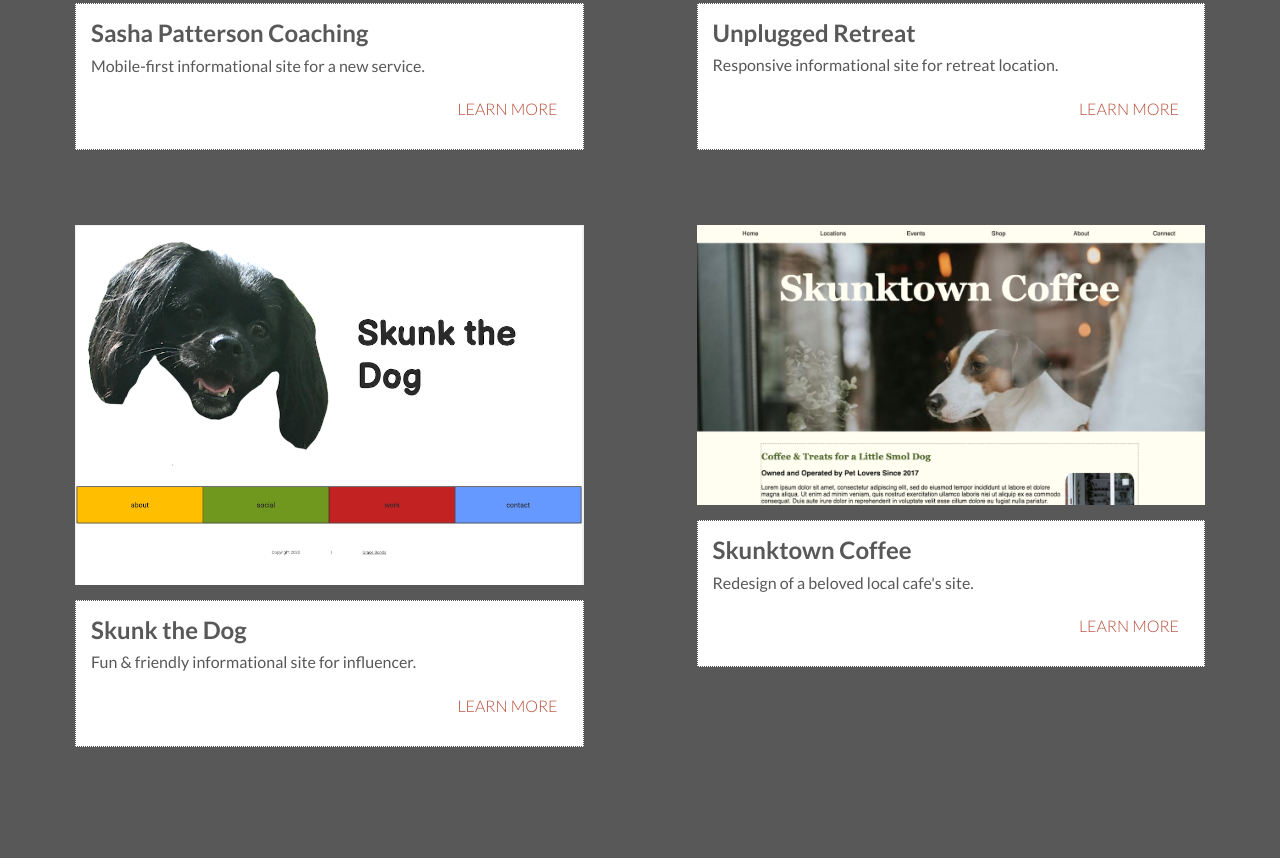
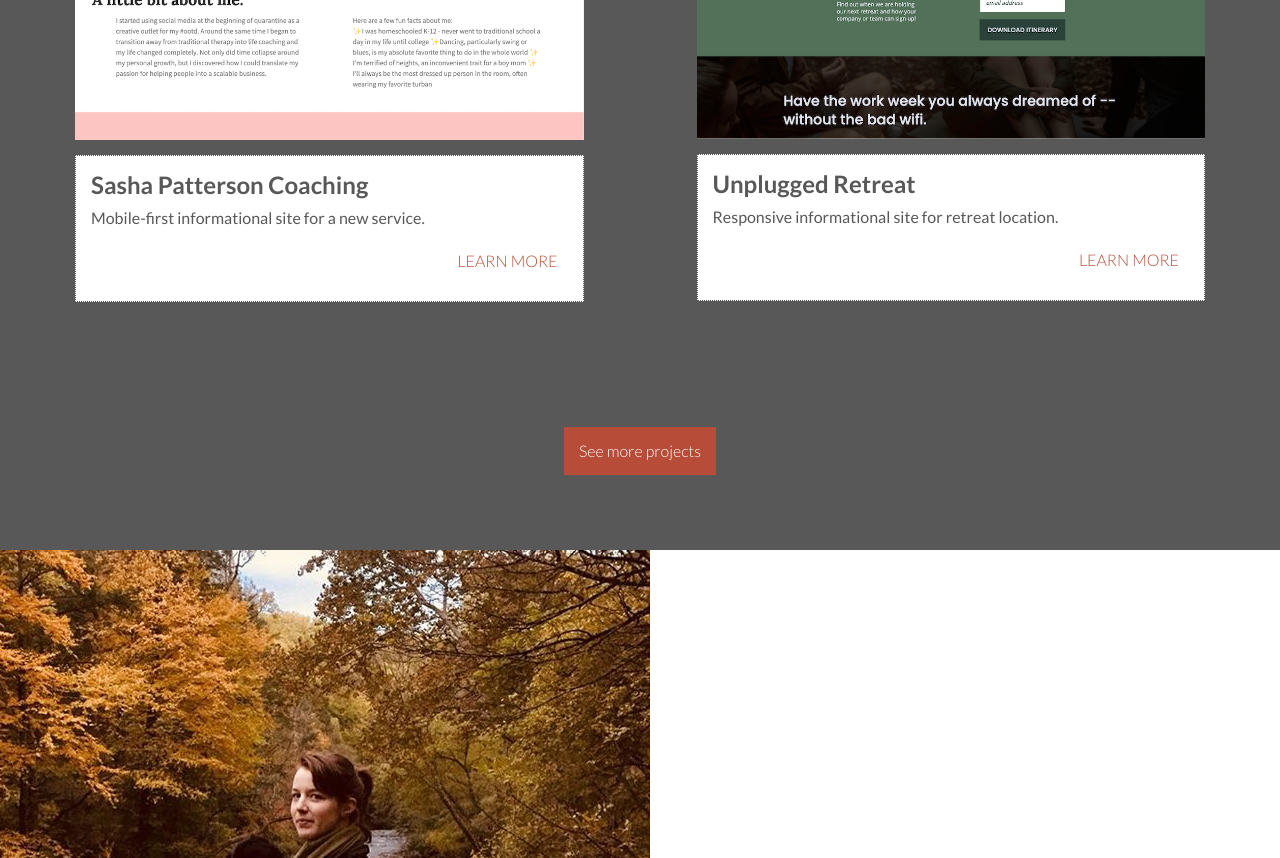
Before and after one commit to gbonds/portfolio-website-v2, a website built with Parcel: page index.html in a window 1280 px wide. Shown: the part 1942-2800 px from the top of the page. Built offline with nearby package versions, Linux system fonts and the light colour scheme.

Commit message:
Updated favicons to coffee cup image

```diff
--- a/index.html
+++ b/index.html
@@ -12,10 +12,13 @@
   <meta property="og:url" content="">
   <meta property="og:image" content="">
 
-  <link rel="manifest" href="site.webmanifest">
-  <link rel="apple-touch-icon" href="coffee_transparentbg.png">
-  <!-- Place favicon.ico in the root directory -->
+  <!-- Favicon -->
+  <link rel="apple-touch-icon" sizes="180x180" href="/apple-touch-icon.png">
+  <link rel="icon" type="image/png" sizes="32x32" href="/favicon-32x32.png">
+  <link rel="icon" type="image/png" sizes="16x16" href="/favicon-16x16.png">
+  <link rel="manifest" href="/site.webmanifest">
 
+  <!-- Stylesheets -->
   <link rel="stylesheet" href="css/normalize.css">
   <link rel="stylesheet" href="css/main.css">
 
@@ -39,9 +42,11 @@
         <li>
           <a href="#work-section">Work</a>
         </li>
+        <!-- HIDING TESTIMONIALS
         <li>
           <a href="#testimonials-section">Testimonials</a>
         </li>
+        -->
         <li>
           <a href="#about-section">About</a>
         </li>
@@ -55,7 +60,7 @@
   <main>
 
     <section id="hero-section">
-      <h2>Hello there!</h2>
+      <h2>Hello there.</h2>
       <div class="content-container">
         <p>My name is Grace Bonds. <br> <br> I'm a web developer based in Philadelphia.</p>
         <!-- TODO how to best format for mobile / desktop?
@@ -65,7 +70,9 @@
     </section>
 
     <section id="skills-section" class="green-background">
+      <div class="title-container">
         <h3>What I Do</h3>
+      </div>
       <div class="content-container">
         <article>
           <p class="fontawesome-icon">
@@ -89,13 +96,17 @@
           <p>Plan for continued maintenance of your site.</p>
         </article>
       </div>
+      <a href="#contact-section">
         <button>
           Let's get to work
         </button>
+      </a>
     </section>
 
     <section id="work-section" class="gray-background">
+      <div class="title-container">
         <h3>My Work</h3>
+      </div>
       <div class="content-container">
         <article>
           <img src="img/sitepic-spc_02.png" alt="Screenshot of Sasha Patterson Coaching website">
@@ -103,7 +114,7 @@
             <h4>Sasha Patterson Coaching</h4>
             <p>Mobile-first informational site for a new service.</p>
             <div class="link-container">
-              <a href="#">Learn More</a>
+              <a href="projects/view-projects/sashapattersoncoaching.html">Learn More</a>
             </div>
           </div> <!-- portfolio-item-description ends -->
         </article>
@@ -113,38 +124,23 @@
             <h4>Unplugged Retreat</h4>
             <p>Responsive informational site for retreat location.</p>
             <div class="link-container">
-              <a href="#">Learn More</a>
-            </div>
-          </div> <!-- portfolio-item-description ends -->
-        </article>
-        <article>
-          <img src="img/sitepic-skunkthedog_02.png" alt="Screenshot of Skunk the Dog website">
-          <div class="portfolio-item-description">
-            <h4>Skunk the Dog</h4>
-            <p>Fun & friendly informational site for influencer.</p>
-            <div class="link-container">
-              <a href="#">Learn More</a>
-            </div>
-          </div> <!-- portfolio-item-description ends -->
-        </article>
-        <article>
-          <img src="img/sitepic-skunktowncoffee-1200.png" alt="Screenshot of Skunktown Coffee website">
-          <div class="portfolio-item-description">
-            <h4>Skunktown Coffee</h4>
-            <p>Redesign of a beloved local cafe's site.</p>
-            <div class="link-container">
-              <a href="#">Learn More</a>
+              <a href="projects/view-projects/unpluggedretreat.html">Learn More</a>
             </div>
           </div> <!-- portfolio-item-description ends -->
         </article>
       </div> <!-- content-container ends -->
+      <a href="projects/index.html">
         <button>
           See more projects
         </button>
+      </a>
     </section>
 
+    <!-- HIDING TESTIMONIALS
     <section id="testimonials-section" class="green-background">
+      <div class="title-container">
         <h3>Testimonials</h3>
+      </div>
       <div class="content-container">
         <article>
           <p>Lorem ipsum dolor sit amet, consectetur adipiscing elit, sed do eiusmod tempor incididunt ut labore et
@@ -160,8 +156,11 @@
       </div>
     </section>
 
+
     <section id="about-section">
+      <div class="title-container">
         <h3>More About Me</h3>
+      </div>
       <div class="image-content-container">
         <div class="content-container">
           <p>My work combines creativity and curiosity with efficiency and organization. I'm a continuous learner who
@@ -180,7 +179,9 @@
 
   <footer class="gray-background">
     <div id="contact-section">
+      <div class="title-container">
         <h3>Let's Connect</h3>
+      </div>
       <div class="content-container">
         <a href="mailto:gracebonds.webdev@gmail.com">
           <p class="fontawesome-icon">
```
Also changed, not shown: android-chrome-192x192.png (added), android-chrome-512x512.png (added), apple-touch-icon.png (added), favicon-16x16.png (added), favicon-32x32.png (added), favicon.ico, site.webmanifest. Lines whose indentation alone changed are shown as unchanged.
